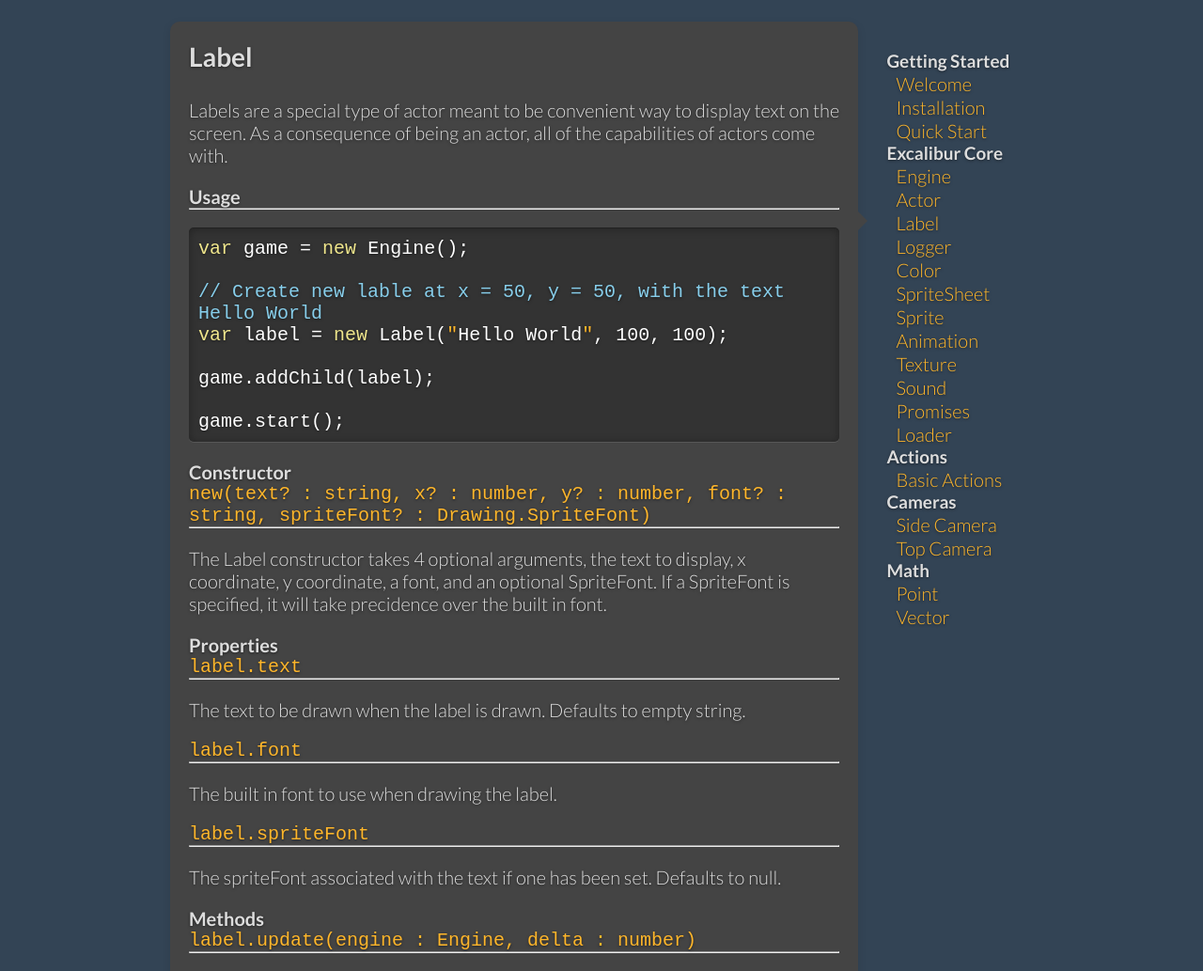
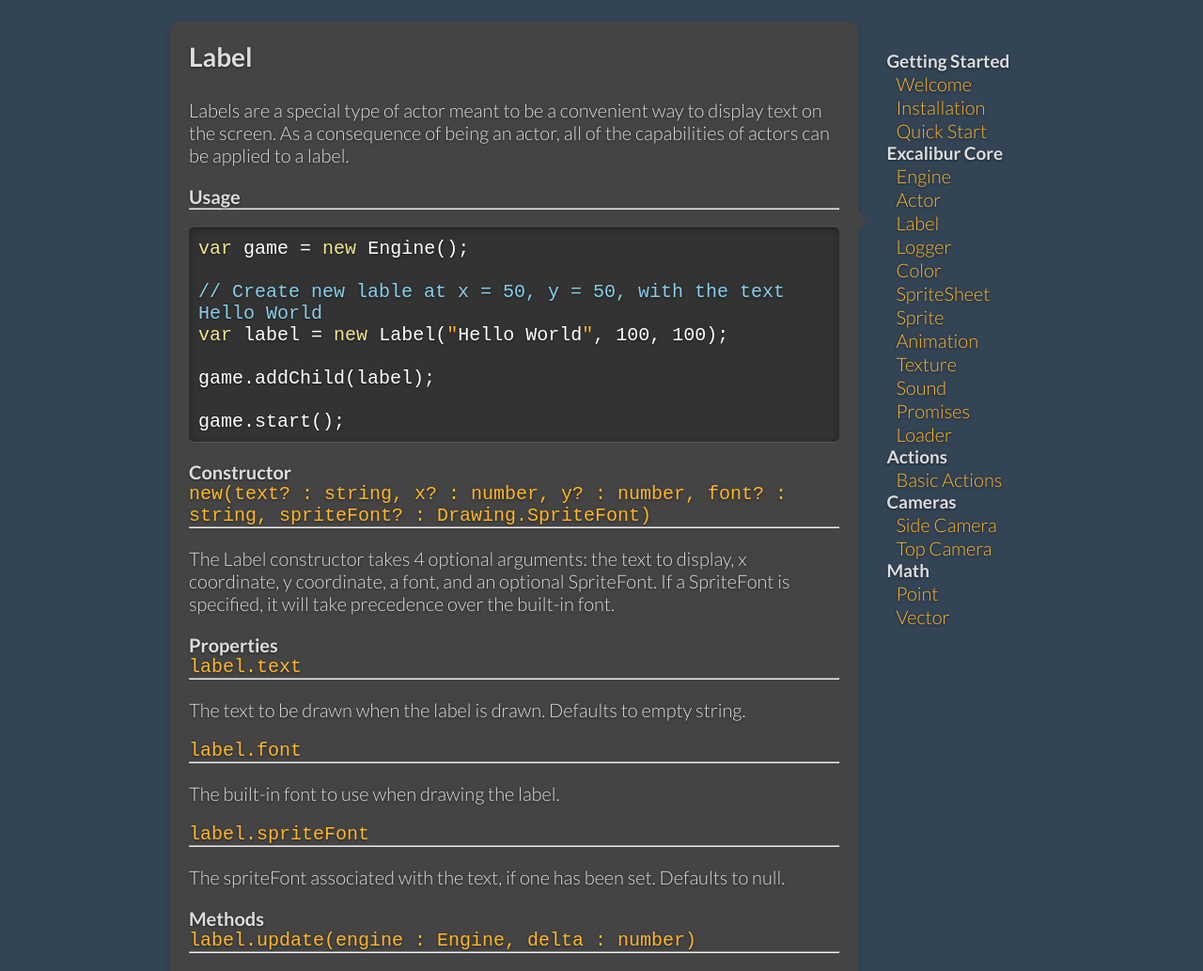
Before and after one commit to eonarheim/eonarheim.github.io, a Jekyll site: the page built from docs/label.md, in a window 1280 px wide. Shown: the part 162-1195 px from the top of the page at 94% size. Built offline with Jekyll 4.4.1, drawn with Linux system fonts in a browser that asks for light colours; some web fonts are replaced; Markdown is read by kramdown in place of the engine named in the settings.

Commit message:
Update label.md

```diff
--- a/docs/label.md
+++ b/docs/label.md
@@ -6,9 +6,9 @@ next_section: log
 permalink: /docs/label/
 ---
 
-Labels are a special type of actor meant to be convenient way to display text
+Labels are a special type of actor meant to be a convenient way to display text
 on the screen. As a consequence of being an actor, all of the capabilities of
-actors come with.
+actors can be applied to a label.
 
 ## Usage
 --------
@@ -28,9 +28,9 @@ game.start();
 <pre>new(text? : string, x? : number, y? : number, font? : string, spriteFont? : Drawing.SpriteFont)</pre>
 --------------
 
-The Label constructor takes 4 optional arguments, the text to display, x
+The Label constructor takes 4 optional arguments: the text to display, x
 coordinate, y coordinate, a font, and an optional SpriteFont. If a SpriteFont is specified,
-it will take precidence over the built in font.
+it will take precedence over the built-in font.
 
 ## Properties
 <pre>label.text</pre>
@@ -41,12 +41,12 @@ The text to be drawn when the label is drawn. Defaults to empty string.
 <pre>label.font</pre>
 ------------------
 
-The built in font to use when drawing the label.
+The built-in font to use when drawing the label.
 
 <pre>label.spriteFont</pre>
 ------------------
 
-The spriteFont associated with the text if one has been set. Defaults to null.
+The spriteFont associated with the text, if one has been set. Defaults to null.
 
 ## Methods
 
```
